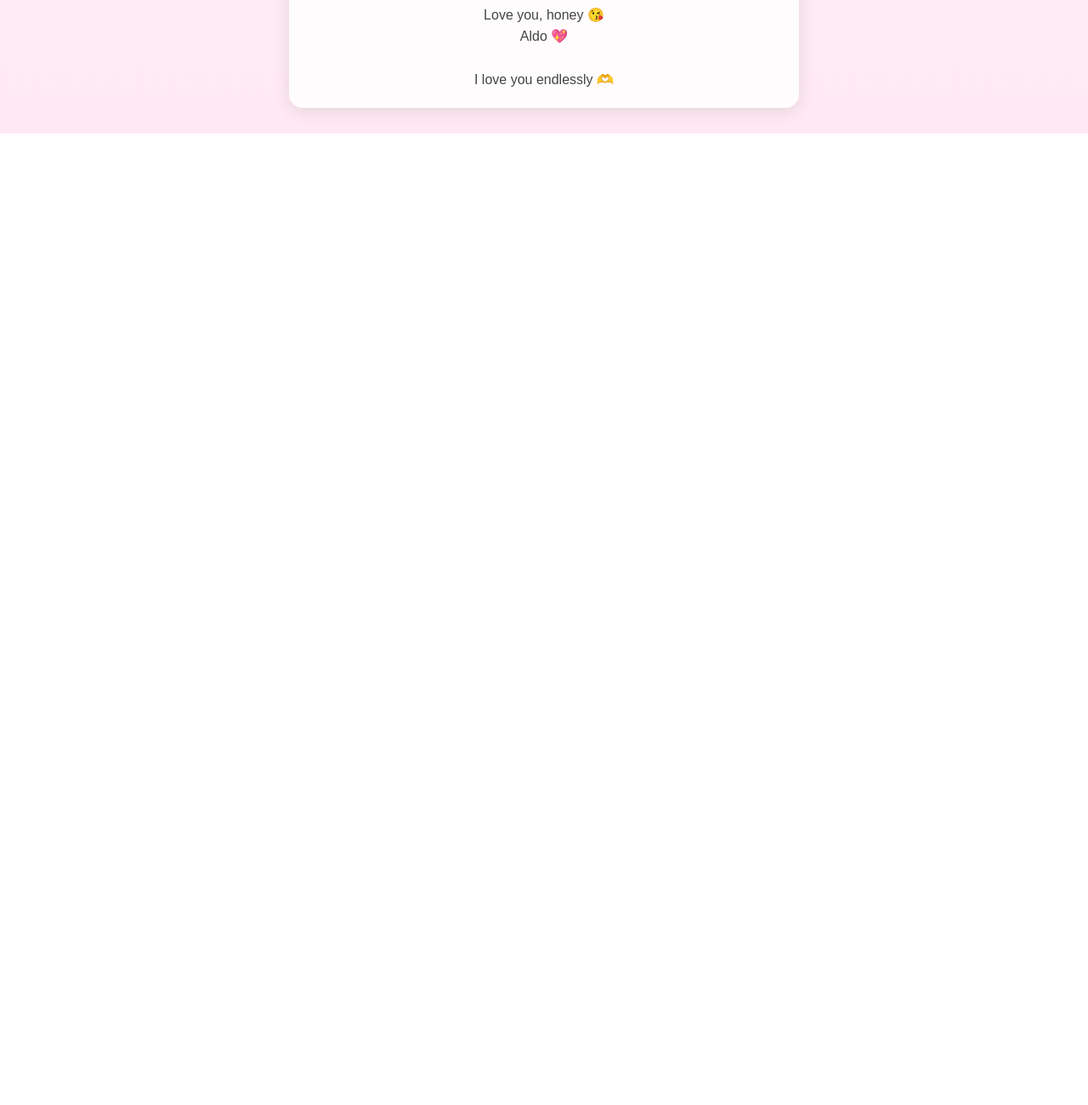
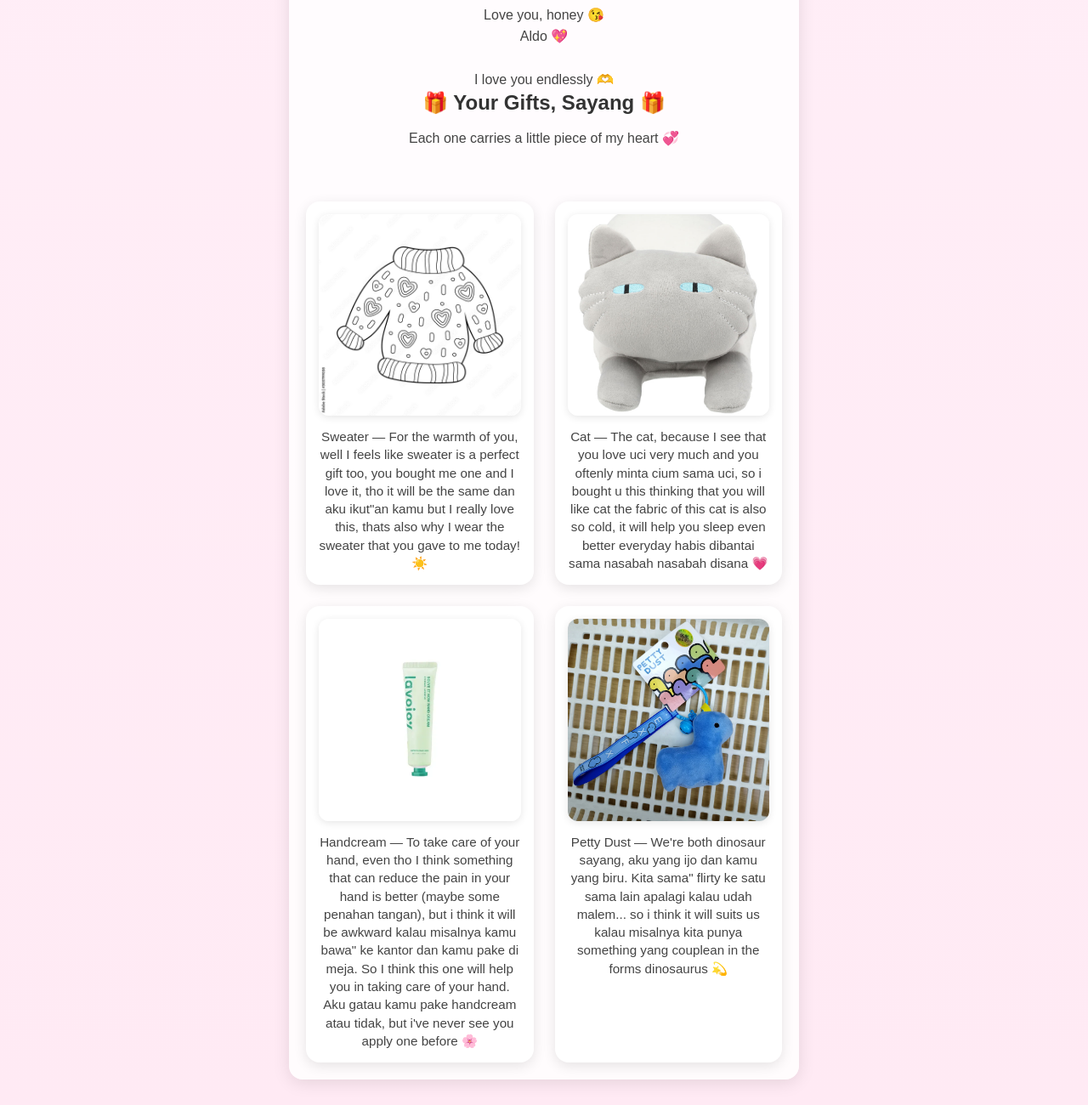
Before and after one commit to alrette/novas-birthday, a plain HTML site: page gallery.html in a window 1280 px wide. Shown: the part 1408-2708 px from the top of the page at 85% size. Before the commit the page ends 1565 px from the top, so only its background shows below. Drawn offline with Linux system fonts and the light colour scheme.

Commit message:
gift update

```diff
--- a/gallery.html
+++ b/gallery.html
@@ -75,8 +75,8 @@ Aldo 💖
 
   <div class="playlist-btn-wrapper">
     <a href="https://open.spotify.com/playlist/1BIGKrmV7GYn0aRNshT1F7?si=758795e17a804d5c&pt=3bed68451960f98069c8f7c6096fbf9e"
-       target="_blank" class="playlist-btn">
-       💖 See more songs here, bby 💖
+        target="_blank" class="playlist-btn">
+        💖 See more songs here, bby 💖
     </a>
   </div>
 </div>
@@ -147,12 +147,45 @@ Aldo 💖
 </div>
 
     <div id="giftTab" class="tab-content">
-      <h2>🎁 About The Gifts I gave you today</h2>
-      <p class="tab-text">
-        👀 Coming soon... <br><br>
-        (I’ll push the update after I give it to you 😉) <br>
-        I hope that you like the so-ordinary gifts later mwehehe 🥹💖
-      </p>
+      <h2>🎁 Your Gifts, Sayang 🎁</h2>
+  <p class="tab-text">Each one carries a little piece of my heart 💞</p><br><br>
+
+  <div class="gift-photo-grid">
+
+    <!-- Gift 1 -->
+    <div class="gift-item">
+      <img src="assets/sweaterill.jpg" alt="Gift 1" class="gift-photo">
+      <p class="gift-caption">Sweater — For the warmth of you, well I feels like sweater is a perfect gift too, you bought me one and I love it,
+        tho it will be the same dan aku ikut"an kamu but I really love this, thats also why I wear the sweater that you gave to me today! ☀️</p>
+    </div>
+    <!-- <br> -->
+
+    <!-- Gift 2 -->
+    <div class="gift-item">
+      <img src="assets/cat.jpg" alt="Gift 2" class="gift-photo">
+      <p class="gift-caption">Cat — The cat, because I see that you love uci very much and you oftenly minta cium sama uci, so i bought u this thinking that you will like cat
+        the fabric of this cat is also so cold, it will help you sleep even better everyday habis dibantai sama nasabah nasabah disana 💗</p>
+    </div>
+    <!-- <br> -->
+
+    <!-- Gift 3 -->
+    <div class="gift-item">
+      <img src="assets/handcreamill.jpg" alt="Gift 3" class="gift-photo">
+      <p class="gift-caption">Handcream — To take care of your hand, even tho I think something that can reduce the pain in your hand is better (maybe some penahan tangan), but i think
+        it will be awkward kalau misalnya kamu bawa" ke kantor dan kamu pake di meja. So I think this one will help you in taking care of your hand. Aku gatau kamu pake handcream atau tidak, but i've never see you
+        apply one before 🌸</p>
+    </div>
+    <!-- <br> -->
+
+    <!-- Gift 4 -->
+    <div class="gift-item">
+      <img src="assets/pettydust.jpg" alt="Gift 4" class="gift-photo">
+      <p class="gift-caption">Petty Dust — We're both dinosaur sayang, aku yang ijo dan kamu yang biru. Kita sama" flirty ke satu sama lain apalagi kalau udah malem...
+        so i think it will suits us kalau misalnya kita punya something yang couplean in the forms dinosaurus 💫</p>
+    </div>
+    <!-- <br> -->
+
+  </div>
     </div>
   </div>
 
--- a/style.css
+++ b/style.css
@@ -455,3 +455,69 @@ button:hover {
   .paper { padding: 30px; }
   .letter-text { font-size: 1.1rem; }
 }
+#giftTab {
+  display: flex;
+  flex-direction: column;
+  align-items: center;
+  justify-content: flex-start;
+  text-align: center;
+}
+
+.gift-photo-grid {
+  display: grid;
+  grid-template-columns: repeat(auto-fit, minmax(260px, 1fr));
+  gap: 25px;
+  margin-top: 25px;
+  width: 100%;
+  max-width: 900px;
+  margin-left: auto;
+  margin-right: auto;
+  justify-content: center;
+  justify-items: center; /* ensures each card is centered horizontally */
+}
+
+/* Each gift box */
+.gift-item {
+  background: #fff;
+  border-radius: 16px;
+  padding: 15px;
+  box-shadow: 0 4px 15px rgba(0, 0, 0, 0.1);
+  text-align: center;
+  transition: transform 0.3s ease, box-shadow 0.3s ease;
+  width: 100%;
+  max-width: 320px; /* limit width of each card */
+}
+
+.gift-item:hover {
+  transform: translateY(-5px);
+  box-shadow: 0 6px 18px rgba(255, 105, 180, 0.25);
+}
+
+/* Images */
+.gift-photo {
+  width: 100%;
+  border-radius: 12px;
+  box-shadow: 0 2px 10px rgba(0, 0, 0, 0.1);
+  object-fit: cover;
+  margin-bottom: 10px;
+  transition: transform 0.3s ease;
+}
+
+.gift-item:hover .gift-photo {
+  transform: scale(1.03);
+}
+
+/* Captions */
+.gift-caption {
+  font-size: 0.95rem;
+  color: #444;
+  line-height: 1.4;
+}
+
+/* Mobile view fix */
+@media (max-width: 600px) {
+  .gift-photo-grid {
+    grid-template-columns: 1fr;
+    gap: 20px;
+  }
+}
```
Also changed, not shown: assets/cat.jpg (added), assets/handcreamill.jpg (added), assets/pettydust.jpg (added), assets/sweaterill.jpg (added).
